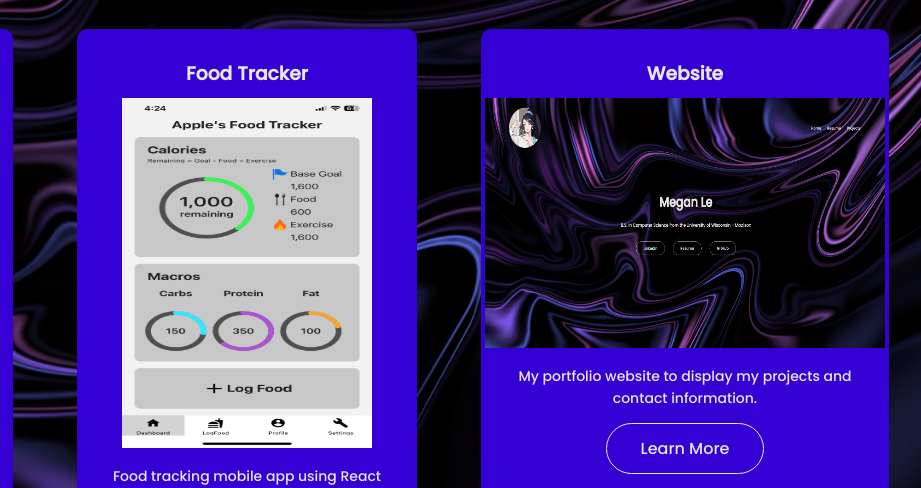
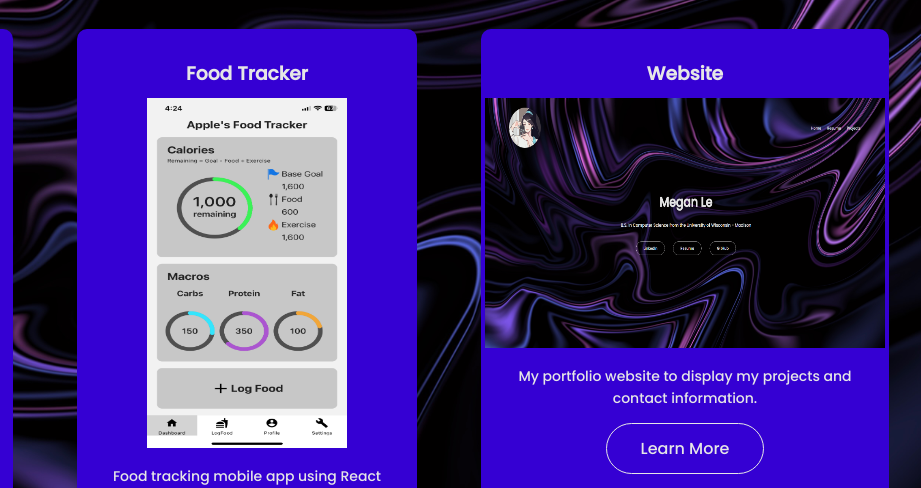
Before and after one commit to meganle414/meganle414.github.io, a plain HTML site: page index.html in a window 1280 px wide. Shown: the part 1089-1577 px from the top of the page, 359-1280 px from the left. Drawn offline with Linux system fonts and the light colour scheme.

Commit message:
Update index.html

```diff
--- a/index.html
+++ b/index.html
@@ -45,7 +45,7 @@
           </div>
         <div class="project-col">
           <h3>Food Tracker</h3>
-          <img class='project-image' src="images/light_mode.png" height="350" width="250">
+          <img class='project-image' src="images/light_mode.png" height="350" width="200">
           <p>Food tracking mobile app using React Native to track nutritional values (calories, protein, fat, and carbs).
           </p>
           <a href="" onclick="window.open('https://github.com/meganle414/food-tracker','_blank')" class="hero-btn">Learn More</a>
```
